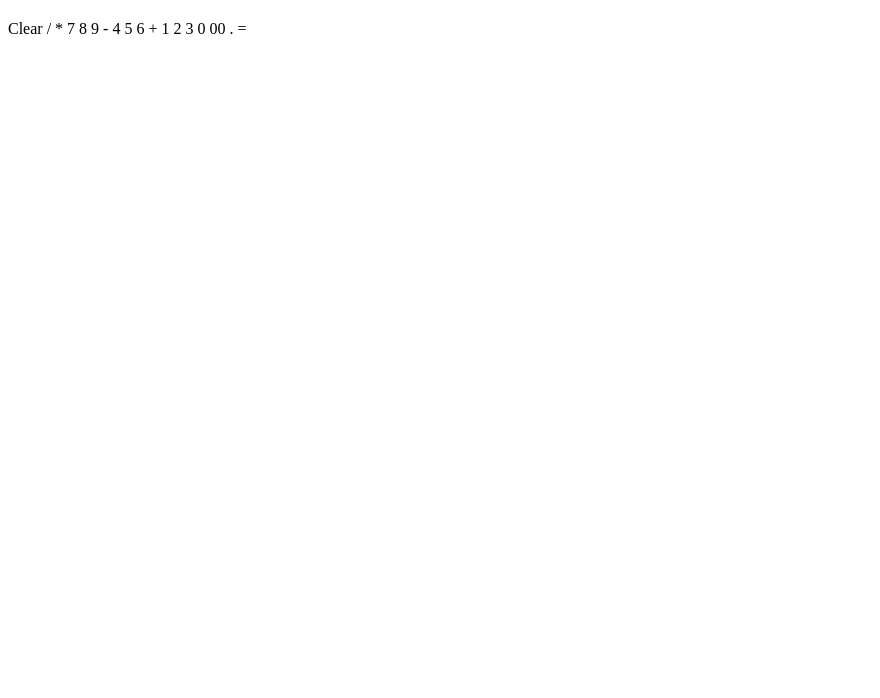
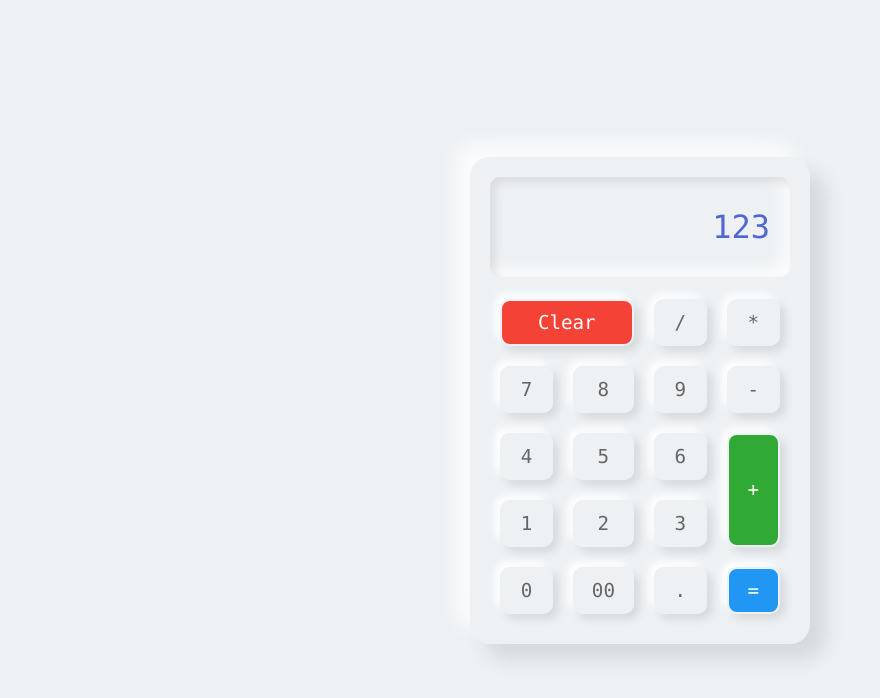
Before and after one commit to darkalbatrus/calculator, a plain HTML site: page index.html in a window 1280 px wide. Shown: the whole page, without its empty margins (0-880 px from the left). Drawn offline with Linux system fonts and the light colour scheme.

Commit message:
add style

```diff
--- a/index.html
+++ b/index.html
@@ -9,7 +9,7 @@
   <body>
     <div class="calculator">
       <div class="buttons">
-        <h2 id="value"></h2>
+        <h2 id="value">123</h2>
         <span id="clear">Clear</span>
         <span>/</span>
         <span>*</span>
--- a/style.css
+++ b/style.css
@@ -0,0 +1,90 @@
+* {
+  padding: 0;
+  margin: 0;
+  box-sizing: border-box;
+  font-family: consolas;
+}
+html {
+  /* font-size: 62.5%; */
+}
+body {
+  display: flex;
+  justify-content: center;
+  align-items: center;
+  min-height: 100vh;
+  background: #edf1f4;
+}
+.calculator {
+  position: relative;
+  width: 340px;
+  padding: 20px;
+  border-radius: 20px;
+  box-shadow: 15px 15px 20px rgba(0, 0, 0, 0.1), -15px -15px 20px #fffb;
+}
+.calculator .buttons {
+  position: relative;
+  display: grid;
+}
+.calculator .buttons #value {
+  position: relative;
+  grid-column: span 4;
+  user-select: none;
+  overflow: none;
+  width: 100%;
+  text-align: end;
+  color: #5166d6;
+  height: 100px;
+  line-height: 100px;
+  box-shadow: inset 5px 5px 10px rgba(0, 0, 0, 0.1), inset -5px -5px 20px #fff;
+  border-radius: 10px;
+  margin-bottom: 12px;
+  padding: 0 20px;
+  font-size: 2em;
+  font-weight: 500;
+}
+.calculator .buttons span {
+  position: relative;
+  padding: 10px;
+  box-shadow: 5px 5px 10px rgba(0, 0, 0, 0.1), -5px -5px 20px #fff;
+  margin: 10px;
+  cursor: pointer;
+  user-select: none;
+  min-width: 40px;
+  display: flex;
+  justify-content: center;
+  align-items: center;
+  font-size: 1.2em;
+  color: #666;
+  border: 2px solid #edf1f4;
+  box-shadow: 5px 5px 10px rgba(0, 0, 0, 0.1), -5px -5px 10px #fff;
+  border-radius: 10px;
+}
+.calculator .buttons span:active {
+  box-shadow: inset 5px 5px 10px rgba(0, 0, 0, 0.1), inset -5px -5px 10px #fff;
+  color: #f44336;
+}
+.calculator .buttons span#clear {
+  grid-column: span 2;
+  background: #f44336;
+  color: #fff;
+  border: 2px solid #edf1f4;
+}
+.calculator .buttons span#plus {
+  grid-row: span 2;
+  background: #31a935;
+  color: #fff;
+  border: 2px solid #edf1f4;
+}
+.calculator .buttons span#equal {
+  grid-row: span 2;
+  background: #2196f3;
+  color: #fff;
+  border: 2px solid #edf1f4;
+}
+
+.calculator .buttons span#plus:active,
+.calculator .buttons span#equal:active,
+.calculator .buttons span#clear:active {
+  box-shadow: 5px 5px 10px rgba(0, 0, 0, 0.1), -5px -5px 10px #fff,
+    inset 5px 5px 10px rgba(0, 0, 0, 0.1);
+}
```
